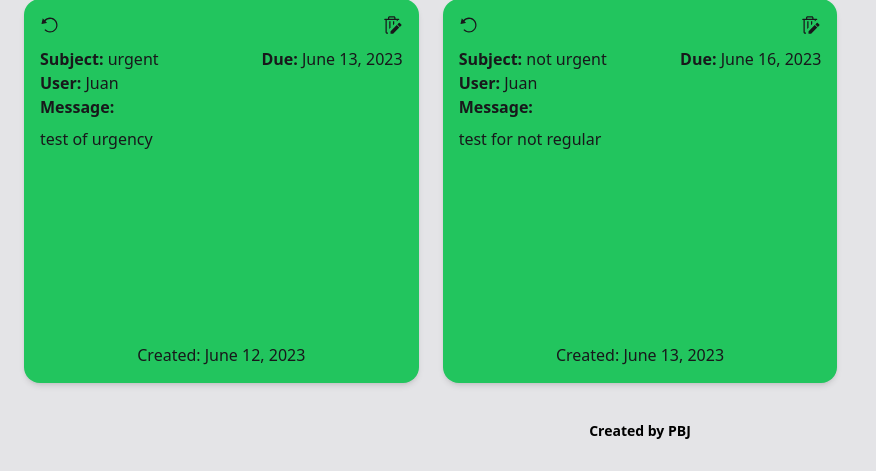
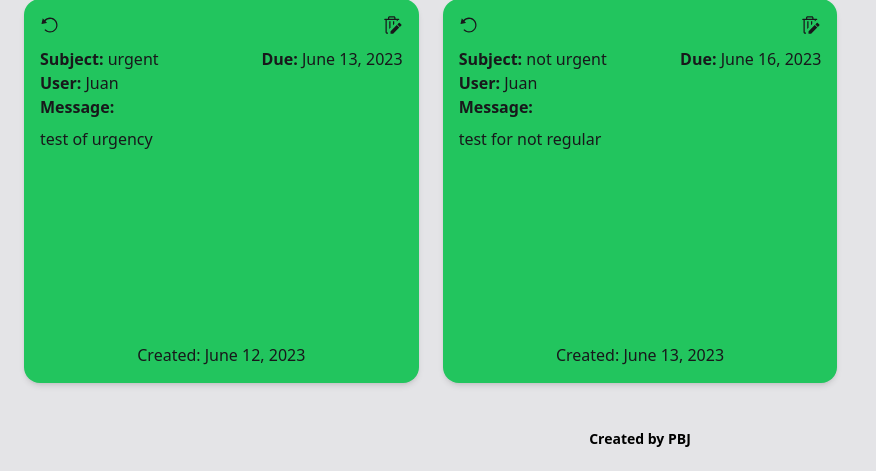
Before and after one commit to juan-lagunas/task-manager, a Django app: page / in a window 1280 px wide. Shown: the part 1013-1484 px from the top of the page, without its empty margins (0-876 px from the left). Before the commit the page ends 1452 px from the top, so only its background shows below. Run offline with Django 4.2, Linux system fonts and the light colour scheme; a user stored in the database is signed in; data comes from the database, SQL or seed files in the repository; style sheets or scripts are compiled from the project's sources; some libraries are stand-ins or nearby versions.

Commit message:
Update footer

```diff
--- a/app/templates/app/base.html
+++ b/app/templates/app/base.html
@@ -34,7 +34,7 @@
     {% endblock %}
 
     {% if user.is_authenticated %}
-    <footer class="2xl:w-3/4 mx-auto h-12 px-6 flex items-center justify-center">
+    <footer class="2xl:w-3/4 mx-auto h-16 px-6 flex items-center justify-center">
         <div class="text-sm font-bold">Created by PBJ</div>
     </footer>
     {% else %}
```
